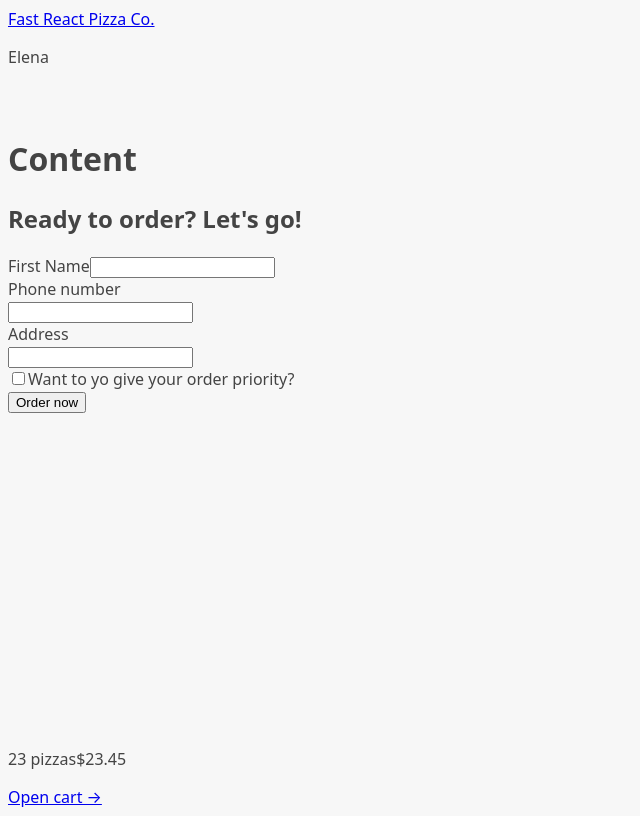
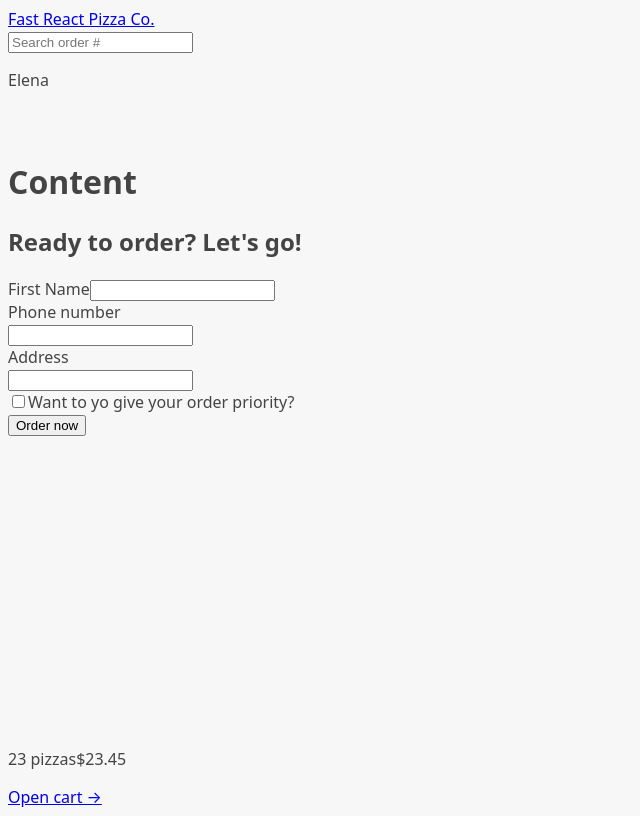
Before and after one commit to Elena-1405/Fast-React-Pizza, a React (Vite) app: page /order/new in a window 1280 px wide. Shown: the whole page, without its empty margins (0-640 px from the left). Built offline with nearby package versions, Linux system fonts and the light colour scheme.

Commit message:
SearchOrder created

```diff
--- /dev/null
+++ b/src/features/order/SearchOrder.jsx
@@ -0,0 +1,29 @@
+import { useState } from 'react';
+import { useNavigate } from 'react-router-dom';
+
+function SearchOrder() {
+  const [query, setQuery] = useState('');
+  const navigate = useNavigate();
+
+  function handleChange(e) {
+    setQuery(e.target.value);
+  }
+  function handleSubmit(e) {
+    e.preventDefault();
+    if (!query) return;
+    navigate(`/order/${query}`);
+    setQuery('');
+  }
+
+  return (
+    <form onSubmit={handleSubmit}>
+      <input
+        placeholder='Search order #'
+        value={query}
+        onChange={handleChange}
+      />
+    </form>
+  );
+}
+
+export default SearchOrder;
--- a/src/ui/Header.jsx
+++ b/src/ui/Header.jsx
@@ -1,9 +1,11 @@
 import { Link } from 'react-router-dom';
+import SearchOrder from '../features/order/SearchOrder';
 
 function Header() {
   return (
     <header>
       <Link to='/'>Fast React Pizza Co.</Link>
+      <SearchOrder />
       <p>Elena</p>
     </header>
   );
```
